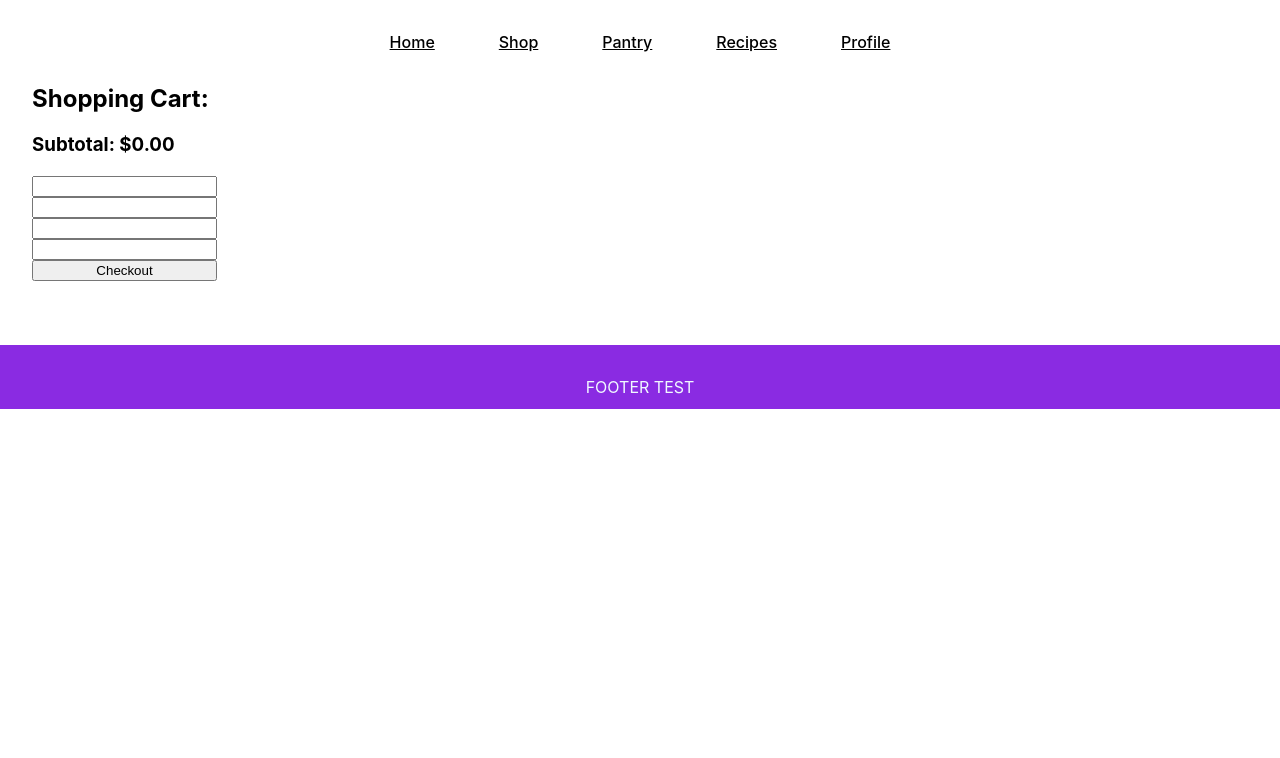
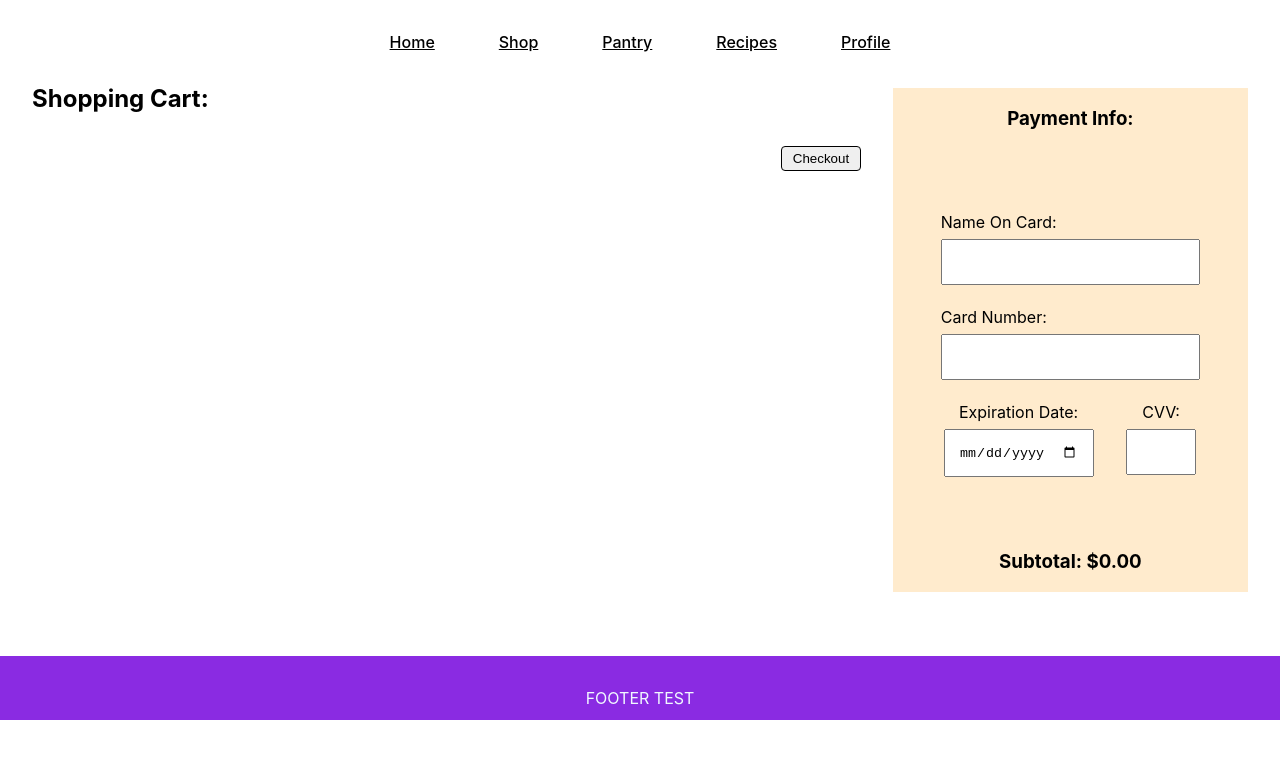
Before and after one commit to tuckerhumiston/pantry.com, a React (Create React App) app: page /cart in a window 1280 px wide. Shown: the top 758 px of the page. Built offline with nearby package versions, Linux system fonts and the light colour scheme.

Commit message:
Working & ready to merge

```diff
--- a/src/features/Shopping/cart/CartPage.css
+++ b/src/features/Shopping/cart/CartPage.css
@@ -3,6 +3,7 @@
     margin: 0;
     padding: 4em 2em;
 
+    display: flex;
 }
 
 .cart-page h1 {
@@ -11,7 +12,59 @@
     margin-bottom: 1em;
 }
 
+.payment {
+    width: 30%;
+    display: flex;
+    flex-direction: column;
+    justify-content: center;
+    background-color: blanchedalmond;
+    text-align: center;
+    margin: 1.5em 0 0 2em;
+}
+
 .payment form{
     display: inline-flex;
     flex-direction: column;
+    margin: 3em;
 }
+
+.payment form input {
+    margin: 0.5em 0;
+    padding: 1em;
+}
+
+.payment form label {
+    display: inline-flex;
+    margin-top: 1em;
+}
+
+.shopping-cart {
+    width: 70%;
+}
+
+.shopping-cart .checkout-button {
+    float: right;
+    margin-top: 1em;
+    padding: 0.3em 0.8em;
+    border: 1.4px solid black;
+    border-radius: 0.3em;
+}
+
+/*  */
+
+.date-cvv {
+    display: inline-flex;
+    justify-content: space-between;
+}
+
+.date {
+    width: 60%;
+}
+
+.cvv {
+    width: 30%;
+}
+
+.cvv input {
+    width: 50%;
+}
--- a/src/features/Shopping/cart/CartPage.js
+++ b/src/features/Shopping/cart/CartPage.js
@@ -47,16 +47,27 @@ export default function CartPage() {
                         />
                     ))}
                 </div>
-                <h3>Subtotal: ${getTotal()}</h3>
+                <button className="checkout-button" onClick={() => handleCheckout()}>Checkout</button>
             </div>
             <div className="payment">
+                <h3>Payment Info:</h3>
                 <form>
-                    <input />
-                    <input />
-                    <input />
-                    <input />
-                    <button onClick={() => handleCheckout()}>Checkout</button>
+                    <label>Name On Card:</label>
+                    <input type="text" />
+                    <label>Card Number:</label>
+                    <input type="number" />
+                    <div className="date-cvv">
+                        <div className="date">
+                            <label>Expiration Date:</label>
+                            <input type="date" />
+                        </div>
+                        <div className="cvv">
+                            <label>CVV:</label>
+                            <input type="number" />
+                        </div>
+                    </div>
                 </form>
+                <h3>Subtotal: ${getTotal()}</h3>
             </div>
         </div>
     )
```
